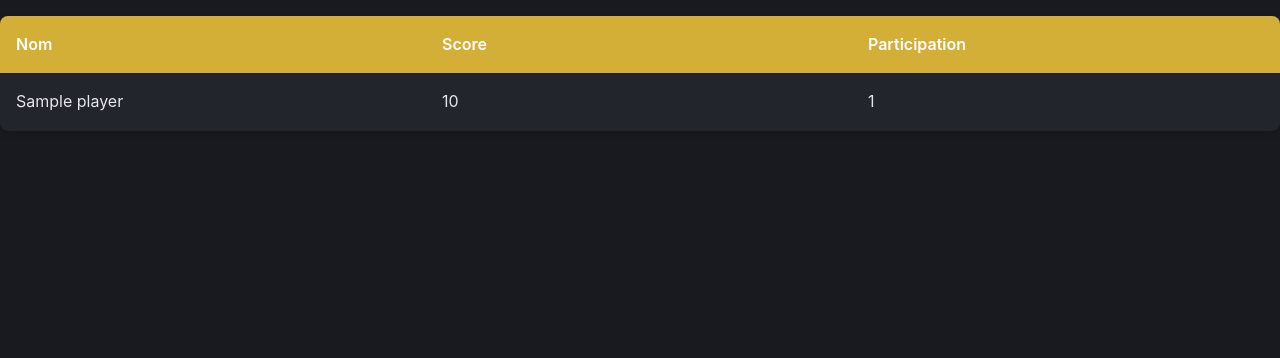
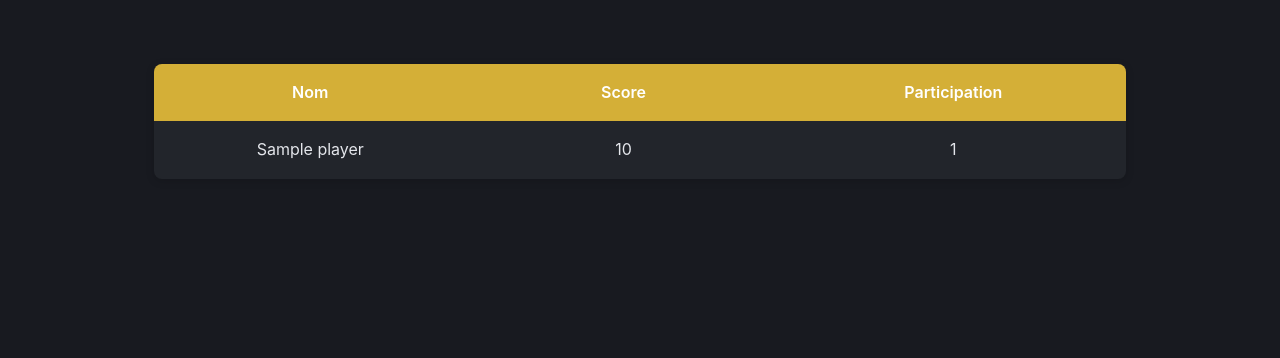
Before and after one commit to Rs-appez/chaloeil_backend, a Django app: template chaloeil_backend/stats/templates/leaderboard.html in a window 1280 px wide. Shown: the part 105-463 px from the top of the page. Before the commit the page ends 216 px from the top, so only its background shows below. Run offline with Django 3.2, Linux system fonts and the light colour scheme; the template is opened without the code that fills it: most values are stand-ins (such as "Sample title", 1, 10 or a date in 2020).

Commit message:
feat(ui): split leaderboard and stats CSS for clarity
Separated the CSS for leaderboard and stats tables into distinct files for
better maintainability and clarity. Updated the HTML templates to use the new
CSS files and adjusted class names accordingly. This improves code
organization and makes future styling changes easier to manage.

```diff
--- a/chaloeil_backend/static/stats/css/index.css
+++ b/chaloeil_backend/static/stats/css/index.css
@@ -59,51 +59,3 @@ button {
   align-items: center;
   justify-content: center;
 }
-
-.stats-table {
-  width: 100%;
-  border-collapse: collapse;
-  background: var(--surface-color);
-  border-radius: var(--radius);
-  overflow: hidden;
-  box-shadow: var(--shadow);
-  margin-top: 1rem;
-}
-
-.stats-table thead {
-  background: var(--accent-color);
-  color: #fff;
-}
-
-.stats-table th {
-  padding: 1rem;
-  text-align: left;
-  font-weight: 600;
-}
-
-.stats-table td {
-  padding: 1rem;
-  border-bottom: 1px solid var(--border-color);
-  color: var(--text-color);
-}
-
-.stats-table tbody tr:hover {
-  background: rgba(212, 175, 55, 0.1);
-  transition: background 0.2s;
-}
-
-.stats-table tbody tr:last-child td {
-  border-bottom: none;
-}
-
-.stats-table th:nth-child(-n + 3),
-.stats-table td:nth-child(-n + 3) {
-  width: 10%;
-}
-
-img {
-  max-width: 100px;
-  max-height: 100px;
-  border-radius: var(--radius);
-  box-shadow: var(--shadow);
-}
--- /dev/null
+++ b/chaloeil_backend/static/stats/css/leaderboard.css
@@ -0,0 +1,48 @@
+.leaderboard-table-container {
+  display: flex;
+  flex-direction: column;
+  align-items: center;
+  padding: 2rem;
+  min-height: 100vh;
+}
+
+.leaderboard-table {
+  width: 80%;
+  border-collapse: collapse;
+  background: var(--surface-color);
+  border-radius: var(--radius);
+  overflow: hidden;
+  box-shadow: var(--shadow);
+  margin-top: 1rem;
+  text-align: center;
+}
+
+.leaderboard-table thead {
+  background: var(--accent-color);
+  color: #fff;
+}
+
+.leaderboard-table th {
+  padding: 1rem;
+  font-weight: 600;
+}
+
+.leaderboard-table td {
+  padding: 1rem;
+  border-bottom: 1px solid var(--border-color);
+  color: var(--text-color);
+}
+
+.leaderboard-table tbody tr:hover {
+  background: rgba(212, 175, 55, 0.1);
+  transition: background 0.2s;
+}
+
+.leaderboard-table tbody tr:last-child td {
+  border-bottom: none;
+}
+
+.leaderboard-table th:nth-child(-n + 3),
+.leaderboard-table td:nth-child(-n + 3) {
+  width: 10%;
+}
--- a/chaloeil_backend/stats/templates/index1.html
+++ b/chaloeil_backend/stats/templates/index1.html
@@ -6,6 +6,7 @@
         <meta name="viewport" content="width=device-width, initial-scale=1" />
         <title>I love stats</title>
         <link href="{% static "stats/css/index.css" %}" rel="stylesheet" />
+        <link href="{% static "stats/css/stats.css" %}" rel="stylesheet" />
     </head>
     <body>
         <div class="header">
--- a/chaloeil_backend/stats/templates/leaderboard.html
+++ b/chaloeil_backend/stats/templates/leaderboard.html
@@ -6,12 +6,14 @@
         <meta name="viewport" content="width=device-width, initial-scale=1" />
         <title>Leaderboard</title>
         <link href="{% static "stats/css/index.css" %}" rel="stylesheet" />
+        <link href="{% static "stats/css/leaderboard.css" %}" rel="stylesheet" />
     </head>
     <body>
         <div class="header">
             <h1>The best of all time !</h1>
         </div>
-        <table class="stats-table">
+        <div class="leaderboard-table-container">
+            <table class="leaderboard-table">
                 <thead>
                     <tr>
                         <th>Nom</th>
@@ -29,5 +31,6 @@
                     {% endfor %}
                 </tbody>
             </table>
+        </div>
     </body>
 </html>
```
Also changed, not shown: chaloeil_backend/static/stats/css/stats.css (added, +47 -0 lines). Lines whose indentation alone changed are shown as unchanged.
